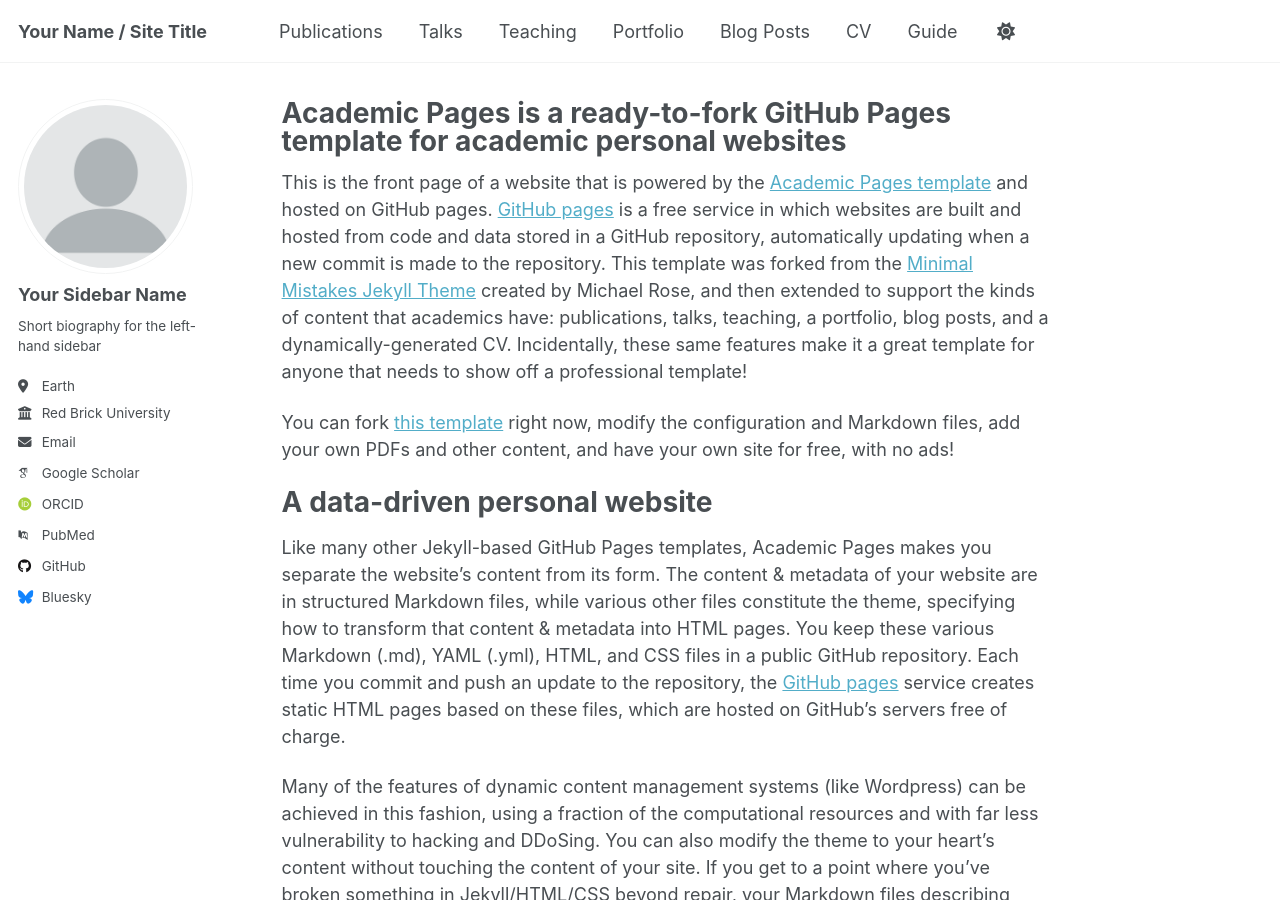
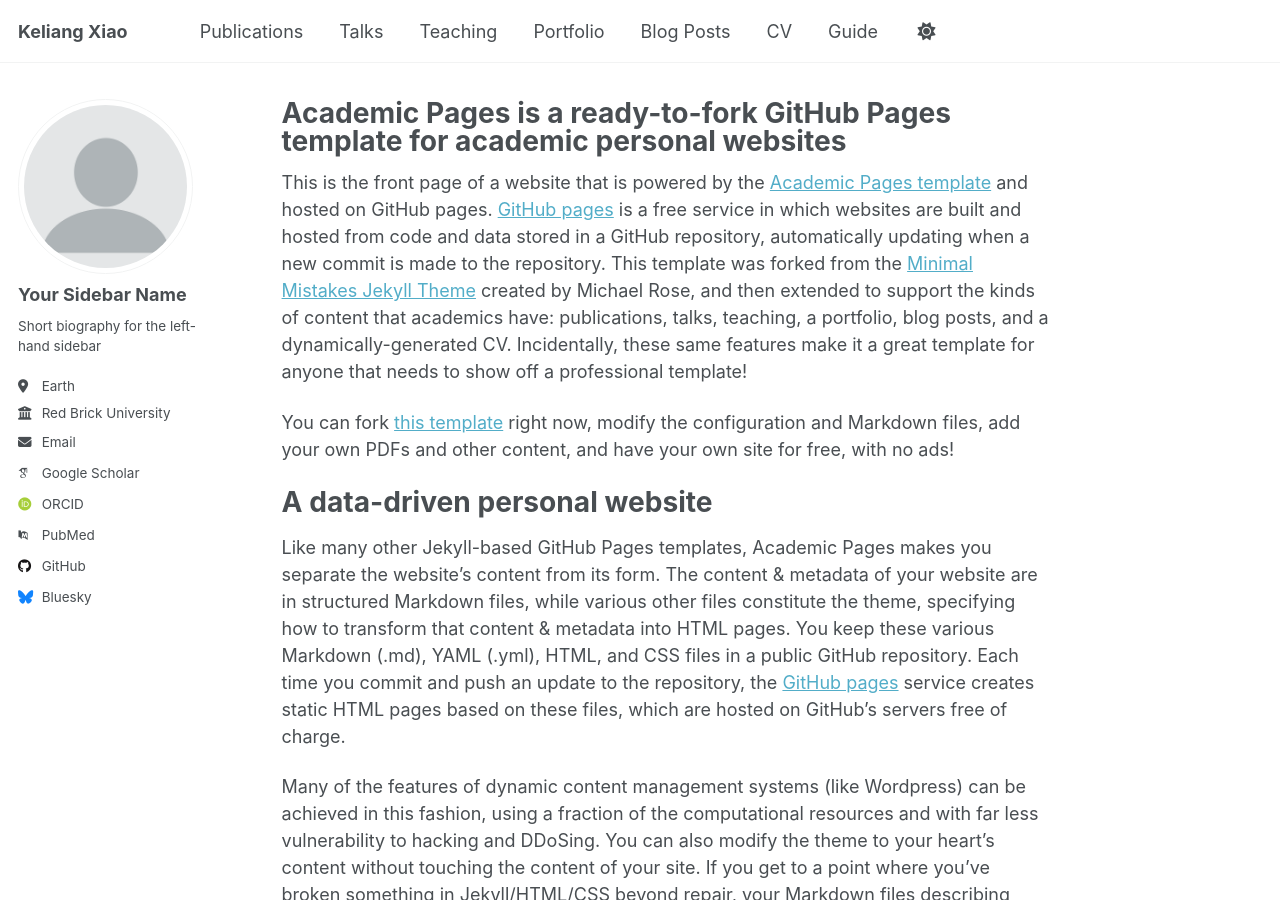
Before and after one commit to kelleyxiao/keliangxiao.github.io, a Jekyll site: the page built from _pages/about.md, in a window 1280 px wide and 900 px high. Built offline with Jekyll 4.4.1, drawn with Linux system fonts in a browser that asks for light colours; some web fonts are replaced; a script that is not in the unit is left out.

Commit message:
Update _config.yml

```diff
--- a/_config.yml
+++ b/_config.yml
@@ -9,14 +9,14 @@
 # Basic Site Settings
 locale                   : "en-US"
 site_theme               : "default" # Currently available options are "default", "air"
-title                    : "Your Name / Site Title"
+title                    : "Keliang Xiao"
 title_separator          : "-"
 name                     : &name "Your Name"
 description              : &description "Your Name's academic portfolio"   # Update this with a general description of your site, this is the default if not overridden by a page
-url                      : https://kelley.github.io # The base hostname & protocol for your site e.g. "https://[your GitHub username].github.io",
+url                      : https://kelleyxiao.github.io # The base hostname & protocol for your site e.g. "https://[your GitHub username].github.io",
                                                            # or if you already have some other page hosted on Github then use "https://[your GitHub username].github.io/[Your Repo Name]"
 baseurl                  : "" # the subpath of your site, e.g. "/blog"
-repository               : "kelley/keliangxiao.github.io"
+repository               : "kelleyxiao/keliangxiao.github.io"
 
 # Site Author - The following control what appear as part of the author content on the side bar.
 #               If a field is blank the icon and link will not appear, otherwise it will be shown.
```
